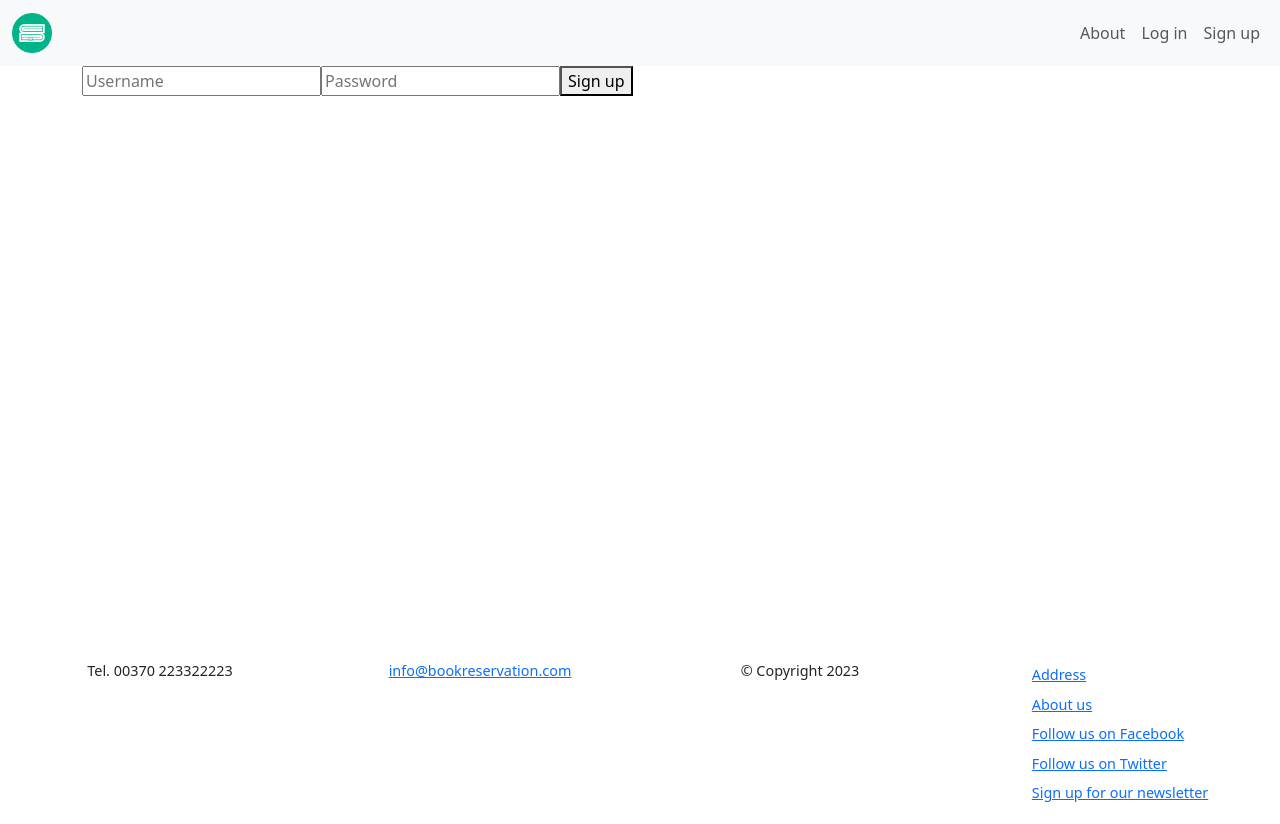
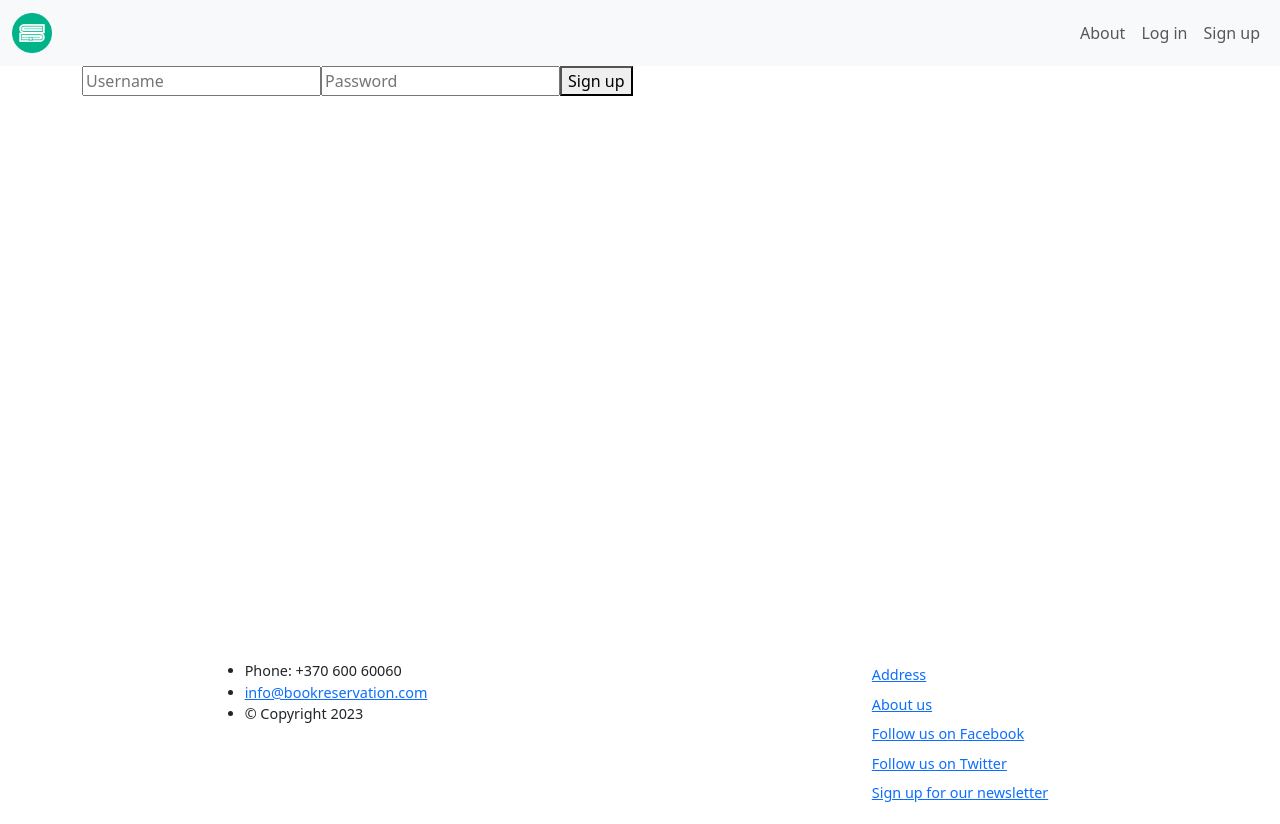
Before and after one commit to jzabulenas/online-bookstore, a React (Create React App) app in the folder frontend/: page /signup in a window 1280 px wide. Built offline with nearby package versions, Linux system fonts and the light colour scheme.

Commit message:
Update to a list, justify to center

```diff
--- a/frontend/src/components/Footer.js
+++ b/frontend/src/components/Footer.js
@@ -4,24 +4,22 @@ export default function Footer() {
   return (
     <footer className="container-fluid text-font-size">
       <div className="row">
-        <div className="col-12 col-lg-3 d-flex justify-content-center">
-          <p>Tel. 00370 223322223</p>
-        </div>
-
-        <div className="col-12 col-lg-3 d-flex justify-content-center">
+        <div className="col-12 col-sm-6 d-flex justify-content-center">
+          <ul>
+            <li>Phone: +370 600 60060</li>
+            <li>
               <a
                 href="https://www.vtmc.lt/kontaktai/"
                 className=""
               >
                 info@bookreservation.com
               </a>
+            </li>
+            <li>&copy; Copyright 2023</li>
+          </ul>
         </div>
 
-        <div className="col-12 col-lg-3 d-flex justify-content-center">
-          <p>&copy; Copyright 2023</p>
-        </div>
-
-        <div className="col-12 col-lg-3 d-flex justify-content-center">
+        <div className="col-12 col-sm-6 d-flex justify-content-center">
           <ul className="list-unstyled">
             <li className="p-1">
               <a href="https://techin.lt/">Address</a>
```
Lines whose indentation alone changed are shown as unchanged.
